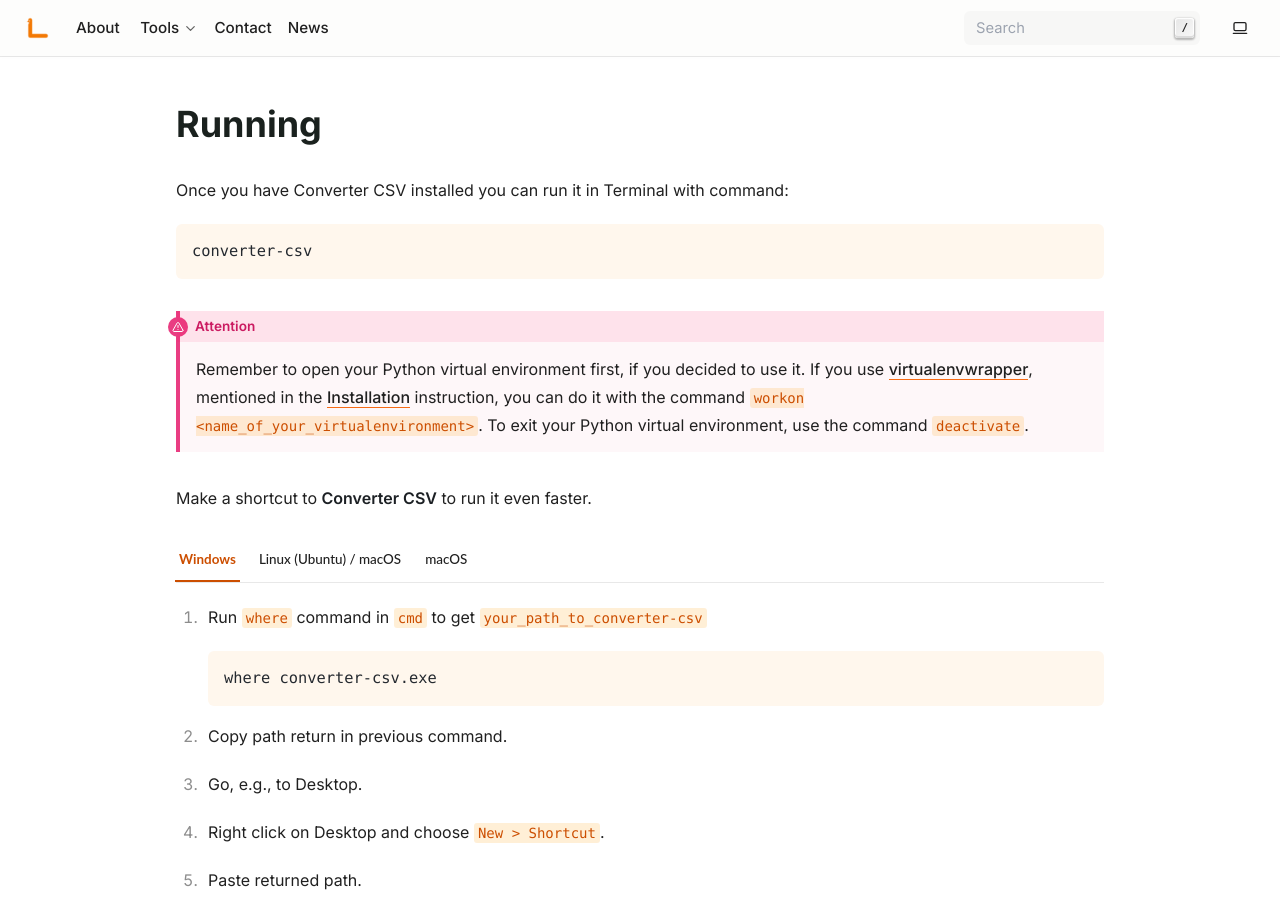
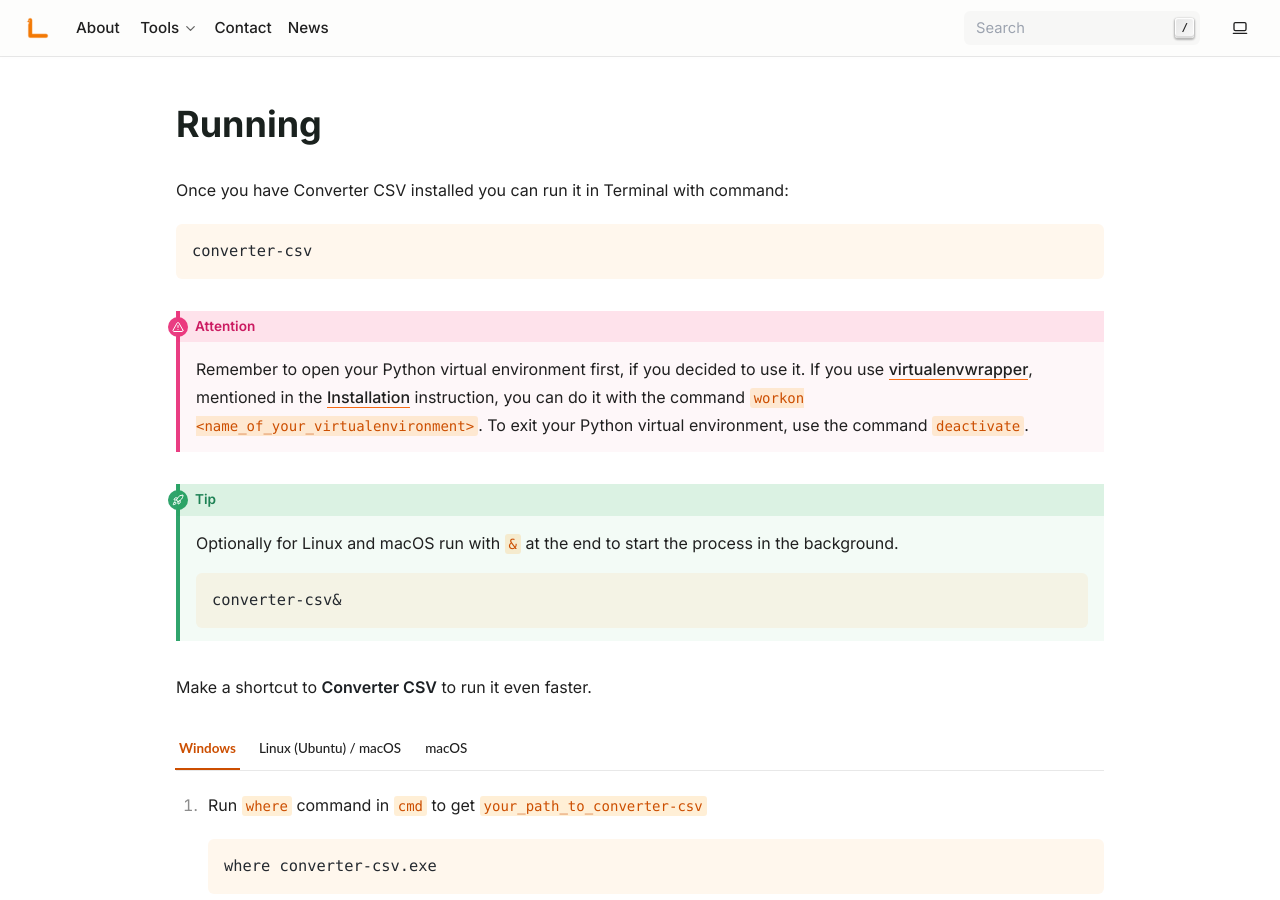
Before and after one commit to LimberDuck/limberduck_org_julio_7, a Sphinx documentation site: the page built from docs/tools/converter-csv/running.rst, in a window 1280 px wide and 900 px high. Built offline with Sphinx 7.4.7, drawn with Linux system fonts in a browser that asks for light colours.

Commit message:
converter-csv& tip added

```diff
--- a/docs/tools/converter-csv/running.rst
+++ b/docs/tools/converter-csv/running.rst
@@ -17,6 +17,13 @@
     you can do it with the command ``workon <name_of_your_virtualenvironment>``.
     To exit your Python virtual environment, use the command ``deactivate``.
 
+.. tip::
+
+    Optionally for Linux and macOS run with ``&`` at the end to start the process in the background.
+
+    .. code-block:: shell
+
+        converter-csv&
 
 Make a shortcut to **Converter CSV** to run it even faster.
 
```
